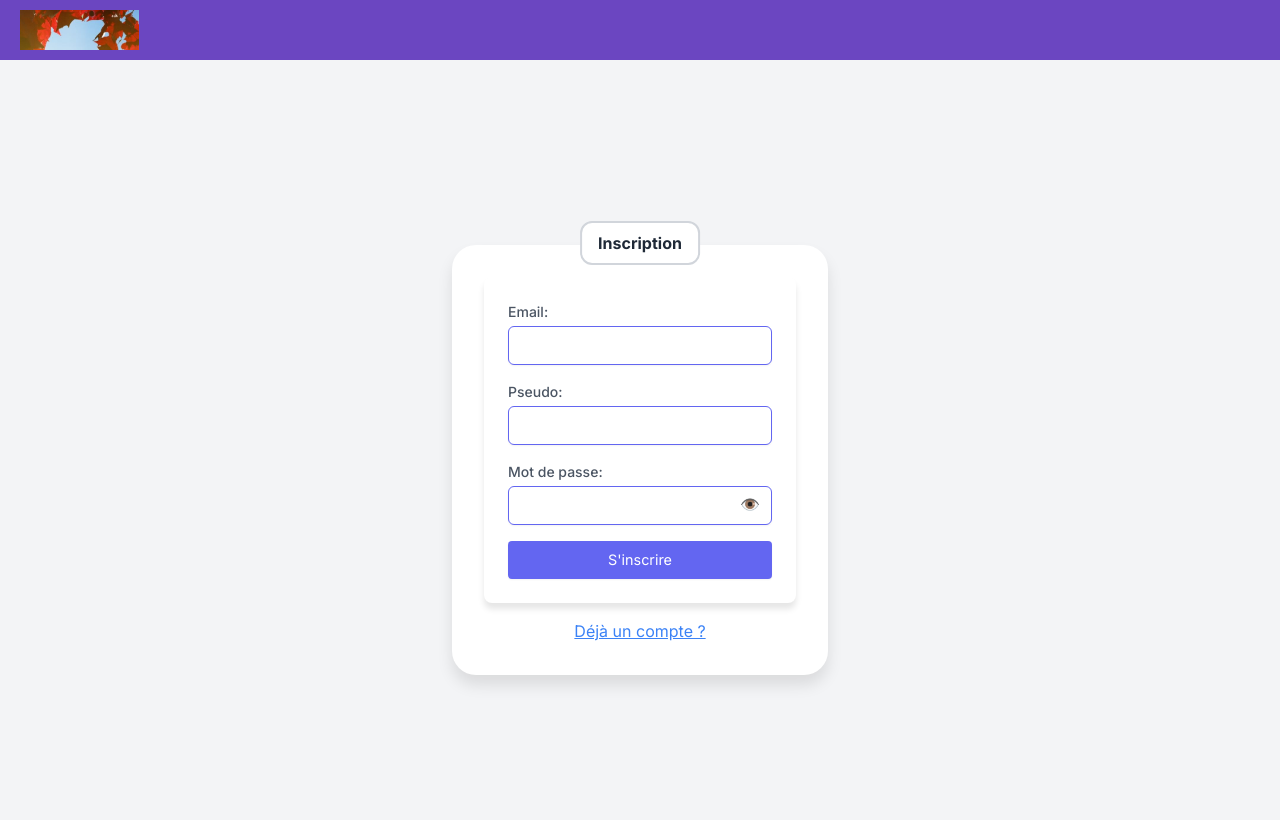
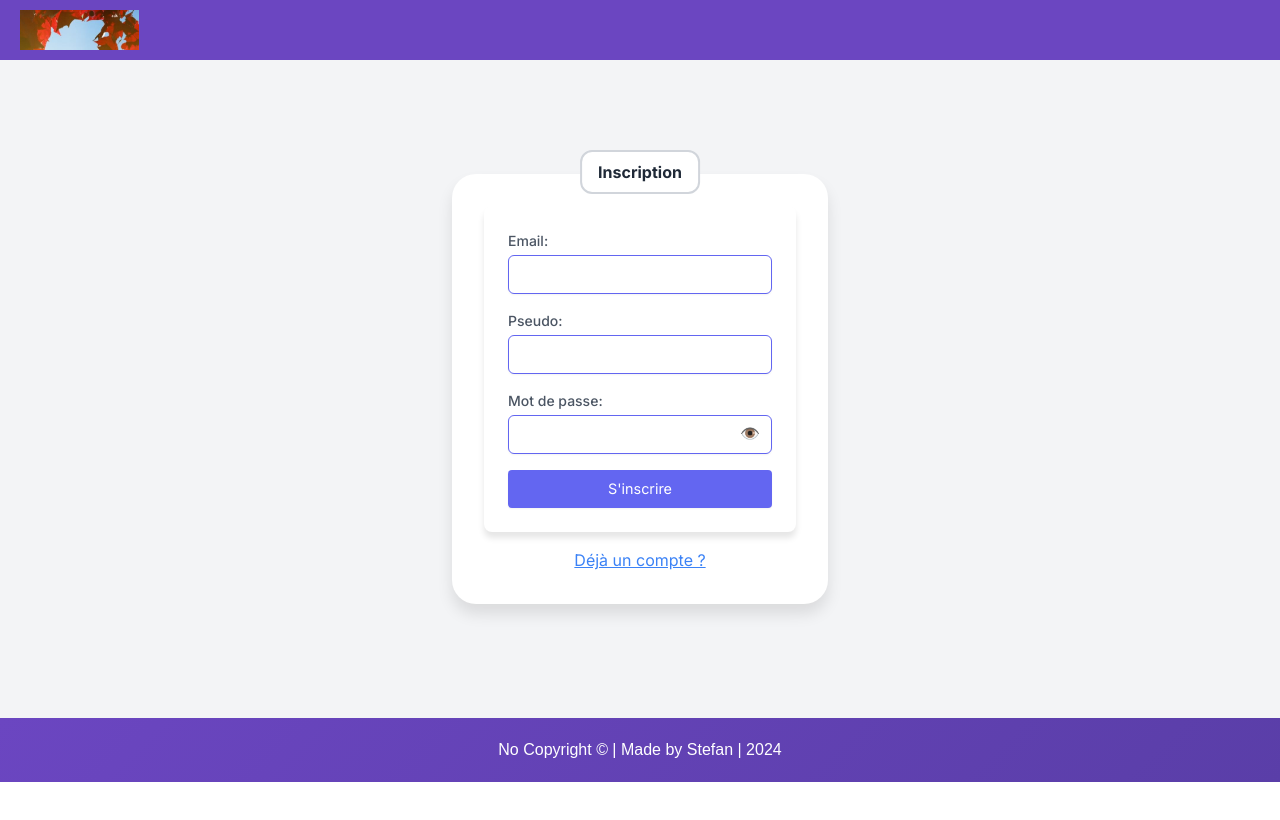
Before and after one commit to stefandu42/mytimeacty-frontend, a Next.js app: page /register in a window 1280 px wide. Shown: the top 820 px of the page. Built offline with nearby package versions, Linux system fonts and the light colour scheme; no server answers.

Commit message:
add - footer and refactor pagination component

```diff
--- a/app/layout.tsx
+++ b/app/layout.tsx
@@ -4,6 +4,7 @@ import "@/styles/globals.css";
 import ToastProvider from "@/providers/toast.provider";
 import Header from "@/components/header";
 import ReduxProvider from "@/providers/redux.provider";
+import Footer from "@/components/footer";
 
 const inter = Inter({ subsets: ["latin"] });
 
@@ -24,6 +25,7 @@ export default function RootLayout({
           <ToastProvider>
             <Header />
             {children}
+            <Footer />
           </ToastProvider>
         </ReduxProvider>
       </body>
--- /dev/null
+++ b/components/footer.tsx
@@ -0,0 +1,22 @@
+"use client";
+
+import React, { useEffect, useState } from "react";
+import styles from "@/styles/footer.module.css";
+
+export default function Footer() {
+  const [year, setYear] = useState(new Date().getFullYear());
+
+  useEffect(() => {
+    setYear(new Date().getFullYear());
+  }, []);
+
+  return (
+    <footer className={styles.footer}>
+      <div className={styles.footerContent}>
+        <p className={styles.footerText}>
+          No Copyright &copy; | Made by Stefan | {year}
+        </p>
+      </div>
+    </footer>
+  );
+}
--- a/components/quizzes/quizzPagination.tsx
+++ b/components/quizzes/quizzPagination.tsx
@@ -1,4 +1,4 @@
-import { Pagination } from "@mui/material";
+import { Pagination, useMediaQuery } from "@mui/material";
 
 interface QuizzPaginationProps {
   totalPages: number;
@@ -11,15 +11,32 @@ export default function QuizzPagination({
   currentPage,
   onPageChange,
 }: QuizzPaginationProps) {
+  // Appels des hooks en haut du composant, sans condition
+  const isSmallScreen = useMediaQuery("(max-width:600px)");
+  const isMediumScreen = useMediaQuery(
+    "(min-width:601px) and (max-width:665px)"
+  );
+
+  // Détermination des variables après les hooks
+  let siblingCount = 2;
+
+  if (isSmallScreen) {
+    siblingCount = 0;
+  } else if (isMediumScreen) {
+    siblingCount = 1;
+  }
+
   return (
     <Pagination
-      count={totalPages}
+      count={10}
       page={currentPage}
       onChange={onPageChange}
       color="secondary"
       size="large"
-      showFirstButton
-      showLastButton
+      showFirstButton={!isSmallScreen}
+      showLastButton={!isSmallScreen}
+      siblingCount={siblingCount}
+      boundaryCount={1}
     />
   );
 }
--- a/styles/auth/auth.module.css
+++ b/styles/auth/auth.module.css
@@ -5,8 +5,7 @@
   justify-content: center;
   align-items: center;
   background-color: #f3f4f6;
-  height: 100vh;
-  padding: 10%;
+  height: 82.3vh;
 }
 
 .card {
--- /dev/null
+++ b/styles/footer.module.css
@@ -0,0 +1,47 @@
+.footer {
+  background: linear-gradient(
+    135deg,
+    #6b46c1,
+    #5a3ea8
+  ); /* Dégradé entre les deux couleurs */
+  padding: 20px 0;
+  text-align: center;
+  color: white;
+  font-family: "Arial", sans-serif;
+}
+
+.footer-content {
+  max-width: 1200px;
+  margin: 0 auto;
+}
+
+.footer-text {
+  font-size: 1rem;
+  font-weight: bold;
+  letter-spacing: 0.05rem;
+  display: flex;
+  justify-content: center;
+  align-items: center;
+  gap: 10px; /* Espace entre les éléments */
+}
+
+.footer-text .emoji {
+  font-size: 1.2rem;
+}
+
+.footer a {
+  color: #e9d8fd;
+  text-decoration: none;
+  font-weight: bold;
+}
+
+.footer a:hover {
+  color: #ffffff;
+}
+
+@media (max-width: 768px) {
+  .footer-text {
+    font-size: 0.9rem;
+    flex-direction: column;
+  }
+}
--- a/styles/quizzes/quizzesHome.module.css
+++ b/styles/quizzes/quizzesHome.module.css
@@ -21,5 +21,5 @@
   display: flex;
   justify-content: center;
   margin-top: 20px;
-  padding-bottom: 20px;
+  max-width: 100%;
 }
```
